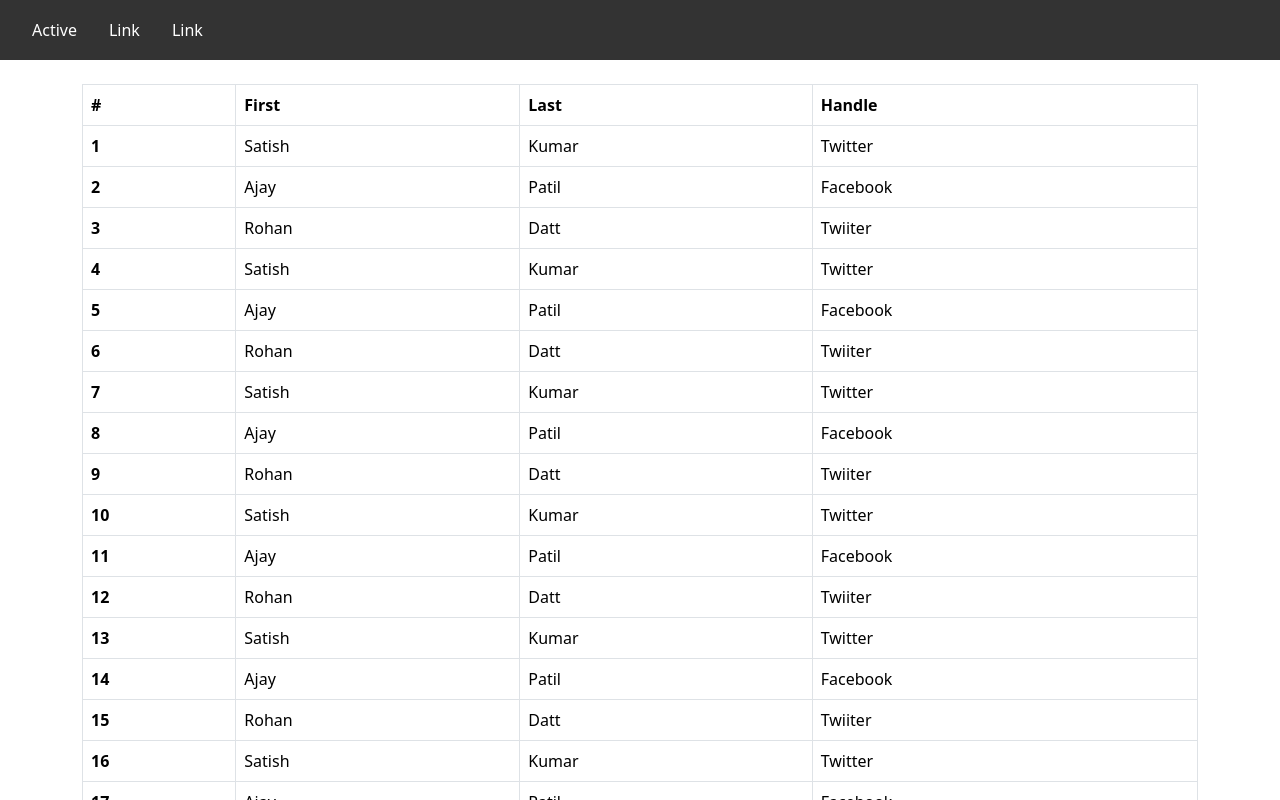
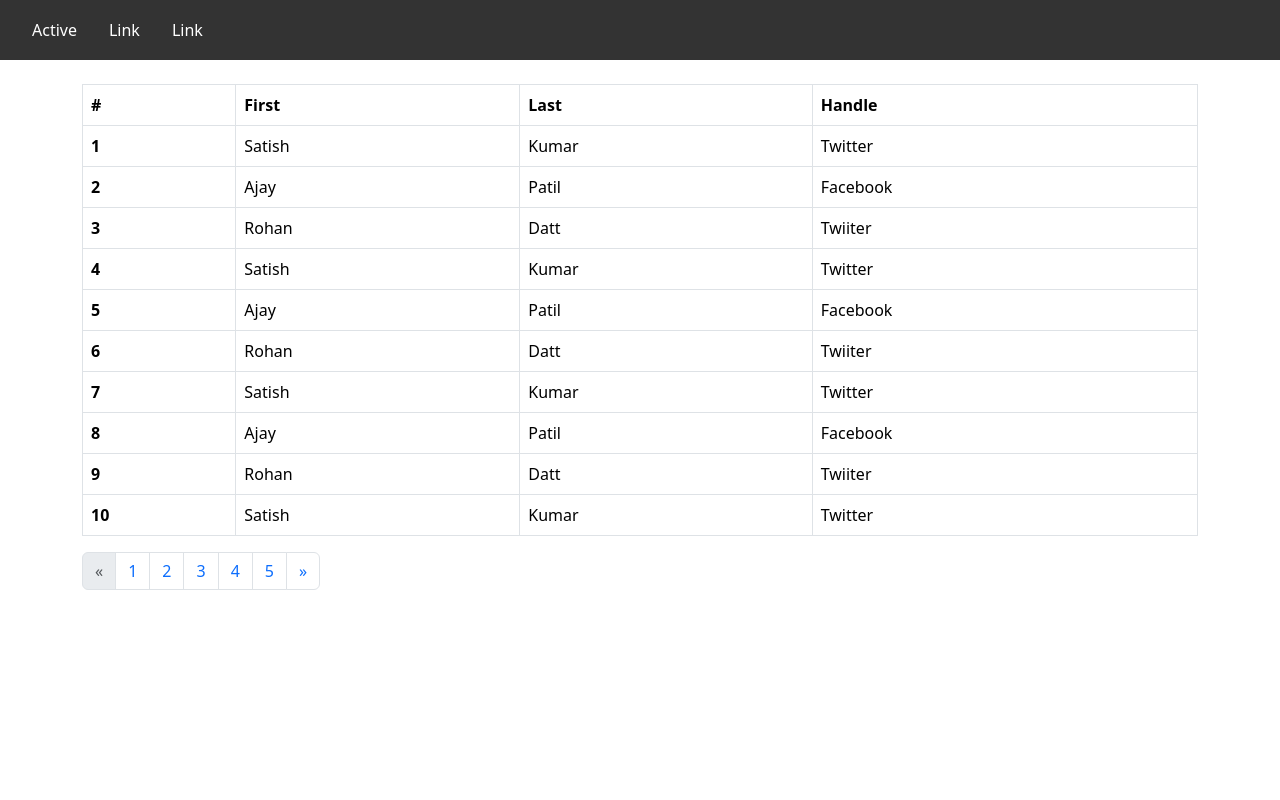
Before and after one commit to vinaythakoor004/angularApp, an Angular app: page /dashboard in a window 1280 px wide. Shown: the top 800 px of the page. Built offline with nearby package versions, Linux system fonts and the light colour scheme.

Commit message:
Added pagination

```diff
--- a/src/app/dashboard/dashboard.component.css
+++ b/src/app/dashboard/dashboard.component.css
@@ -0,0 +1,5 @@
+.pagination.disabled {
+    color: gray;
+    cursor: not-allowed;
+    text-decoration: underline;
+}
--- a/src/app/dashboard/dashboard.component.html
+++ b/src/app/dashboard/dashboard.component.html
@@ -1,4 +1,4 @@
-<div class="container mt-4">
+<div *ngIf="userData.length" class="container mt-4">
     <table class="table table-bordered">
         <thead>
             <tr>
@@ -9,8 +9,8 @@
             </tr>
         </thead>
         <tbody>
-            <tr *ngFor="let item of userData; let i = index">
-                <th scope="row">{{i+1}}</th>
+            <tr *ngFor="let item of userData; let i = index; trackBy: identify">
+                <th scope="row">{{item.id}}</th>
                 <td>{{item.firstName}}</td>
                 <td>{{item.lastName}}</td>
                 <td>{{item.handle}}</td>
@@ -18,16 +18,16 @@
         </tbody>
     </table>
 
-    <nav *ngIf="getPageSize().length" aria-label="Page navigation example">
+    <nav *ngIf="pageSize.length" aria-label="Page navigation example">
         <ul class="pagination">
           <li class="page-item">
-            <a class="page-link" href="#" aria-label="Previous">
+            <a class="page-link" [class.disabled]="currentPage == 1" href="#" aria-label="Previous" aria-disabled="" (click)="getPageData(currentPage - 1, $event, 'prev')">
               <span aria-hidden="true">&laquo;</span>
             </a>
           </li>
-          <li *ngFor="let item of getPageSize(); let i = index" class="page-item"><a class="page-link" href="#">{{i+1}}</a></li>
+          <li *ngFor="let item of pageSize; let i = index" class="page-item"><a #pageLink (click)="getPageData(i+1, $event)" class="page-link" href="#">{{i+1}}</a></li>
           <li class="page-item">
-            <a class="page-link" href="#" aria-label="Next">
+            <a class="page-link" [class.disabled]="currentPage == pageSize.length" (click)="getPageData(currentPage + 1, $event, 'next')" href="#" aria-label="Next">
               <span aria-hidden="true">&raquo;</span>
             </a>
           </li>
--- a/src/app/dashboard/dashboard.component.ts
+++ b/src/app/dashboard/dashboard.component.ts
@@ -8,52 +8,85 @@ import { Component } from '@angular/core';
   styleUrl: './dashboard.component.css'
 })
 export class DashboardComponent {
-  userData: Array<any> = [
-    { firstName: "Satish", lastName: "Kumar", handle: "Twitter" },
-    { firstName: "Ajay", lastName: "Patil", handle: "Facebook" },
-    { firstName: "Rohan", lastName: "Datt", handle: "Twiiter" },
-    { firstName: "Satish", lastName: "Kumar", handle: "Twitter" },
-    { firstName: "Ajay", lastName: "Patil", handle: "Facebook" },
-    { firstName: "Rohan", lastName: "Datt", handle: "Twiiter" },
-    { firstName: "Satish", lastName: "Kumar", handle: "Twitter" },
-    { firstName: "Ajay", lastName: "Patil", handle: "Facebook" },
-    { firstName: "Rohan", lastName: "Datt", handle: "Twiiter" },
-    { firstName: "Satish", lastName: "Kumar", handle: "Twitter" },
-    { firstName: "Ajay", lastName: "Patil", handle: "Facebook" },
-    { firstName: "Rohan", lastName: "Datt", handle: "Twiiter" },
-    { firstName: "Satish", lastName: "Kumar", handle: "Twitter" },
-    { firstName: "Ajay", lastName: "Patil", handle: "Facebook" },
-    { firstName: "Rohan", lastName: "Datt", handle: "Twiiter" },
-    { firstName: "Satish", lastName: "Kumar", handle: "Twitter" },
-    { firstName: "Ajay", lastName: "Patil", handle: "Facebook" },
-    { firstName: "Rohan", lastName: "Datt", handle: "Twiiter" },
-    { firstName: "Satish", lastName: "Kumar", handle: "Twitter" },
-    { firstName: "Ajay", lastName: "Patil", handle: "Facebook" },
-    { firstName: "Rohan", lastName: "Datt", handle: "Twiiter" },
-    { firstName: "Satish", lastName: "Kumar", handle: "Twitter" },
-    { firstName: "Ajay", lastName: "Patil", handle: "Facebook" },
-    { firstName: "Rohan", lastName: "Datt", handle: "Twiiter" },
-    { firstName: "Satish", lastName: "Kumar", handle: "Twitter" },
-    { firstName: "Ajay", lastName: "Patil", handle: "Facebook" },
-    { firstName: "Rohan", lastName: "Datt", handle: "Twiiter" },
-    { firstName: "Satish", lastName: "Kumar", handle: "Twitter" },
-    { firstName: "Ajay", lastName: "Patil", handle: "Facebook" },
-    { firstName: "Rohan", lastName: "Datt", handle: "Twiiter" },
-    { firstName: "Satish", lastName: "Kumar", handle: "Twitter" },
-    { firstName: "Ajay", lastName: "Patil", handle: "Facebook" },
-    { firstName: "Rohan", lastName: "Datt", handle: "Twiiter" },
-    { firstName: "Satish", lastName: "Kumar", handle: "Twitter" },
-    { firstName: "Ajay", lastName: "Patil", handle: "Facebook" },
-    { firstName: "Rohan", lastName: "Datt", handle: "Twiiter" }
+  allUserData: Array<any> = [
+    { id: 1,  firstName: "Satish", lastName: "Kumar", handle: "Twitter" },
+    { id: 2, firstName: "Ajay", lastName: "Patil", handle: "Facebook" },
+    { id: 3, firstName: "Rohan", lastName: "Datt", handle: "Twiiter" },
+    { id: 4, firstName: "Satish", lastName: "Kumar", handle: "Twitter" },
+    { id: 5, firstName: "Ajay", lastName: "Patil", handle: "Facebook" },
+    { id: 6, firstName: "Rohan", lastName: "Datt", handle: "Twiiter" },
+    { id: 7, firstName: "Satish", lastName: "Kumar", handle: "Twitter" },
+    { id: 8, firstName: "Ajay", lastName: "Patil", handle: "Facebook" },
+    { id: 9, firstName: "Rohan", lastName: "Datt", handle: "Twiiter" },
+    { id: 10, firstName: "Satish", lastName: "Kumar", handle: "Twitter" },
+    { id: 11, firstName: "Ajay", lastName: "Patil", handle: "Facebook" },
+    { id: 12, firstName: "Rohan", lastName: "Datt", handle: "Twiiter" },
+    { id: 13, firstName: "Satish", lastName: "Kumar", handle: "Twitter" },
+    { id: 14, firstName: "Ajay", lastName: "Patil", handle: "Facebook" },
+    { id: 15, firstName: "Rohan", lastName: "Datt", handle: "Twiiter" },
+    { id: 16, firstName: "Satish", lastName: "Kumar", handle: "Twitter" },
+    { id: 17, firstName: "Ajay", lastName: "Patil", handle: "Facebook" },
+    { id: 18, firstName: "Rohan", lastName: "Datt", handle: "Twiiter" },
+    { id: 19, firstName: "Satish", lastName: "Kumar", handle: "Twitter" },
+    { id: 20, firstName: "Ajay", lastName: "Patil", handle: "Facebook" },
+    { id: 21, firstName: "Rohan", lastName: "Datt", handle: "Twiiter" },
+    { id: 22, firstName: "Satish", lastName: "Kumar", handle: "Twitter" },
+    { id: 23, firstName: "Ajay", lastName: "Patil", handle: "Facebook" },
+    { id: 24, firstName: "Rohan", lastName: "Datt", handle: "Twiiter" },
+    { id: 25, firstName: "Satish", lastName: "Kumar", handle: "Twitter" },
+    { id: 26, firstName: "Ajay", lastName: "Patil", handle: "Facebook" },
+    { id: 27, firstName: "Rohan", lastName: "Datt", handle: "Twiiter" },
+    { id: 28, firstName: "Satish", lastName: "Kumar", handle: "Twitter" },
+    { id: 29, firstName: "Ajay", lastName: "Patil", handle: "Facebook" },
+    { id: 30, firstName: "Rohan", lastName: "Datt", handle: "Twiiter" },
+    { id: 31, firstName: "Satish", lastName: "Kumar", handle: "Twitter" },
+    { id: 32, firstName: "Ajay", lastName: "Patil", handle: "Facebook" },
+    { id: 33, firstName: "Rohan", lastName: "Datt", handle: "Twiiter" },
+    { id: 34, firstName: "Satish", lastName: "Kumar", handle: "Twitter" },
+    { id: 35, firstName: "Ajay", lastName: "Patil", handle: "Facebook" },
+    { id: 36, firstName: "Rohan", lastName: "Datt", handle: "Twiiter" },
+    { id: 37, firstName: "Satish", lastName: "Kumar", handle: "Twitter" },
+    { id: 38, firstName: "Ajay", lastName: "Patil", handle: "Facebook" },
+    { id: 39, firstName: "Rohan", lastName: "Datt", handle: "Twiiter" },
+    { id: 40, firstName: "Satish", lastName: "Kumar", handle: "Twitter" },
+    { id: 41, firstName: "Ajay", lastName: "Patil", handle: "Facebook" },
+    { id: 42, firstName: "Satish", lastName: "Kumar", handle: "Twitter" },
+    { id: 43, firstName: "Ajay", lastName: "Patil", handle: "Facebook" }
   ];
+  userData: Array<any> = [];
   pageSize: Array<number> = [];
+  currentPage: number = 1;
 
-  ngOninit() {
+  constructor() { }
 
+  ngOnInit(): void {
+    this.getPageSize();
+    this.getPageData(1);
   }
 
   getPageSize(): Array<number> {
-    let limit = Math.ceil(this.userData.length / 10);
+    let limit = Math.ceil(this.allUserData.length / 10);
     return this.pageSize = [...Array(limit)].map((a, i) => i+1)
   }
+
+  getPageData(page: number, e?: any, op?: string): Array<any> {
+    this.currentPage = page; //op == 'prev' ? page - 1 : op == 'next' ? page + 1 : page;
+    if (e) {
+      e.preventDefault();
+    }
+    let start = (page - 1) * 10;
+    let end = start + 10;
+    const newArr = this.allUserData.slice(start, end);
+    this.userData = structuredClone(newArr);
+    console.log(this.userData);
+    return this.userData;
+  }
+
+  getPageClass(page: number): string {
+    return page === 1 ? 'active' : '';
+  }
+
+  identify(index: any, item: any) {
+    return item.id;
+  }
 }
```
